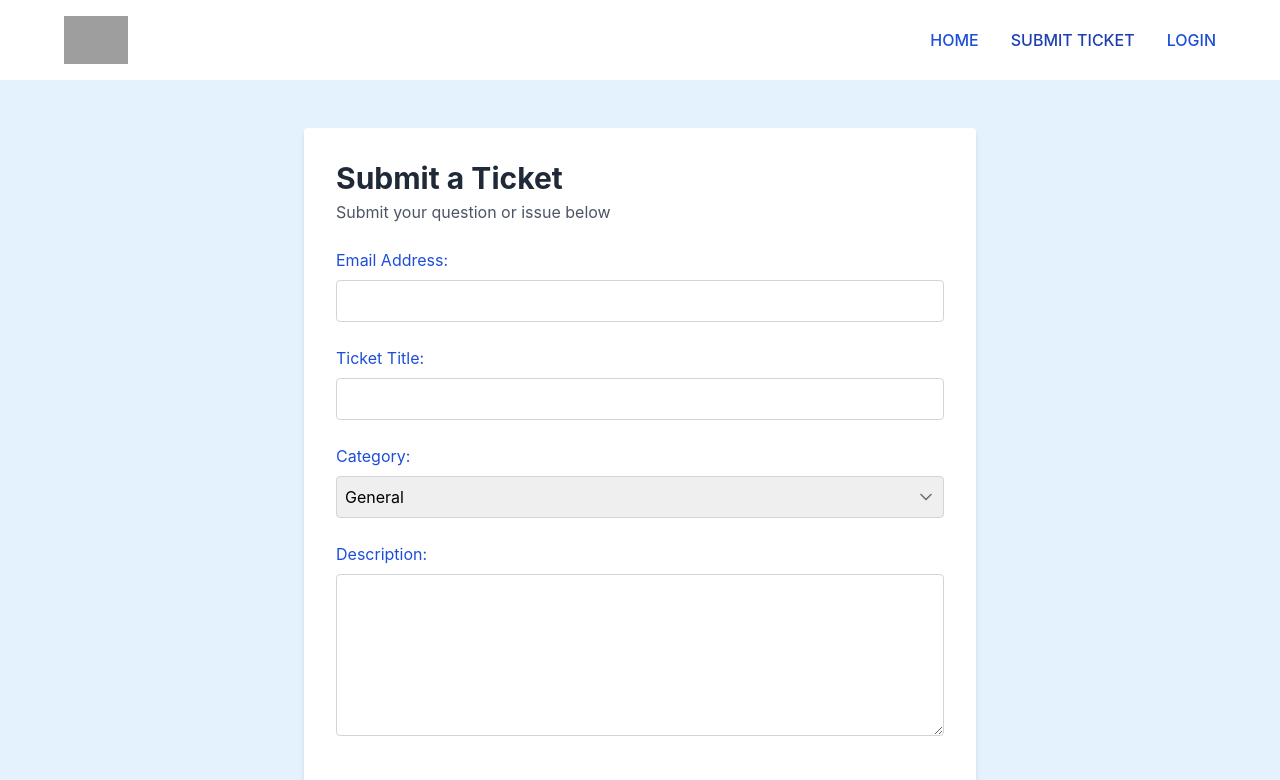
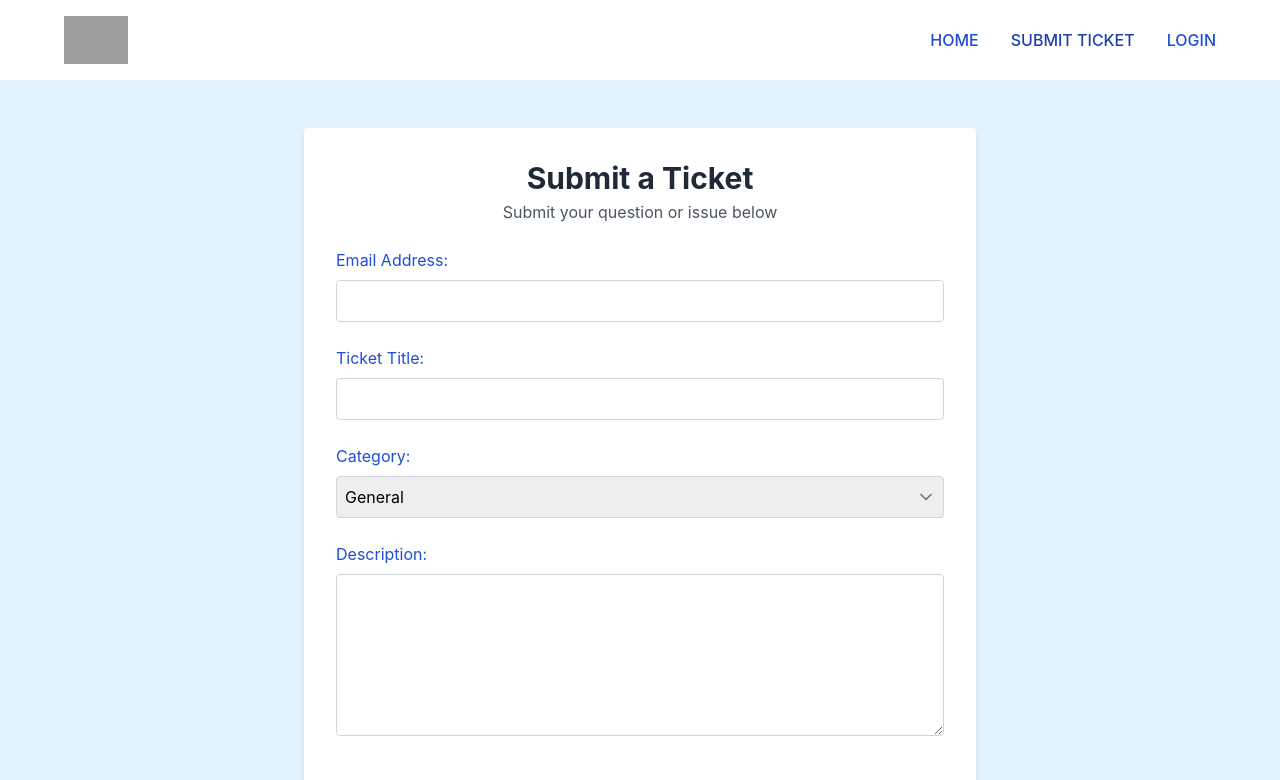
Before and after one commit to almirarana31/wads-proto, a React (Create React App) app in the folder frontend/: page /submit-ticket in a window 1280 px wide. Shown: the top 780 px of the page. Built offline with nearby package versions, Linux system fonts and the light colour scheme; grey boxes are pictures that could not be loaded.

Commit message:
centered

```diff
--- a/frontend/src/pages/SubmitTicketPage.js
+++ b/frontend/src/pages/SubmitTicketPage.js
@@ -46,8 +46,8 @@ function SubmitTicketPage() {
   return (
     <div className="bg-blue-100 py-6 md:py-12 px-4 flex-grow">
       <div className="bg-white p-6 md:p-8 rounded shadow-md max-w-2xl mx-auto">
-        <h1 className="text-2xl md:text-3xl font-bold text-gray-800 mb-1">Submit a Ticket</h1>
-        <p className="text-gray-600 mb-6">Submit your question or issue below</p>
+        <h1 className="text-center text-2xl md:text-3xl font-bold text-gray-800 mb-1">Submit a Ticket</h1>
+        <p className="text-center text-gray-600 mb-6">Submit your question or issue below</p>
 
         <div className="space-y-6">
             <div>
```
